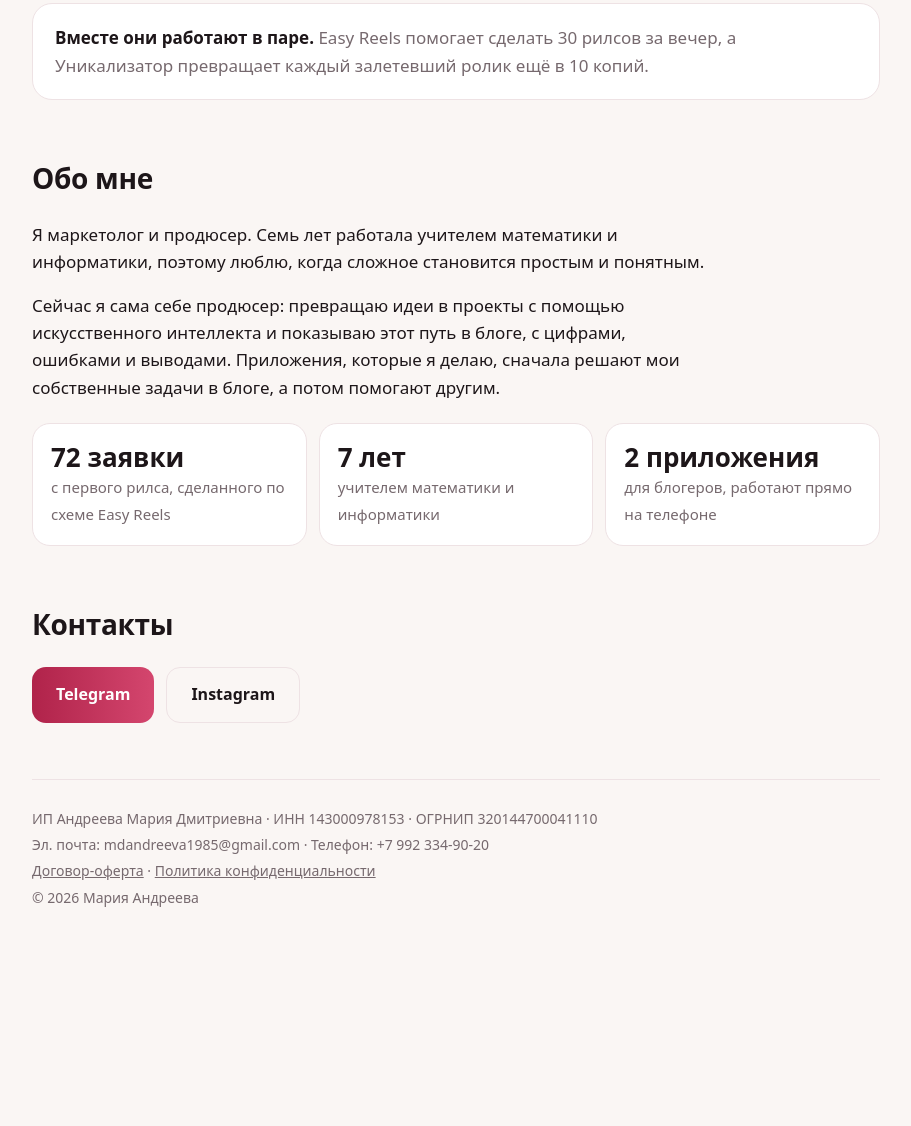
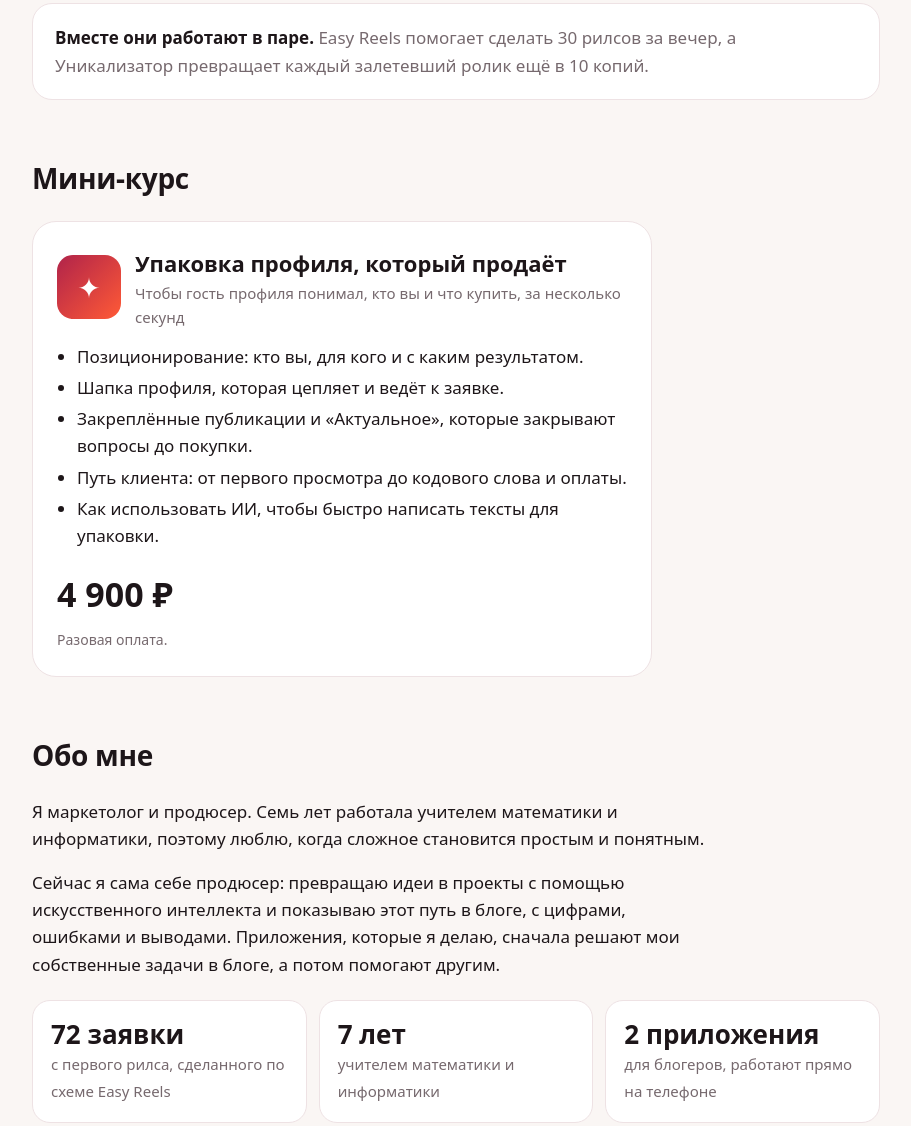
Before and after one commit to mdandreeva1985/maria-andreeva, a plain HTML site: page index.html in a window 1280 px wide. Shown: the part 1158-2284 px from the top of the page, without its empty margins (184-1095 px from the left). Before the commit the page ends 2111 px from the top, so only its background shows below. Drawn offline with Linux system fonts and the light colour scheme.

Commit message:
Мини-курс «Упаковка профиля, который продаёт», 4 900 ₽
Co-Authored-By: Claude Opus 5.5 <noreply@anthropic.com>

```diff
--- a/index.html
+++ b/index.html
@@ -47,6 +47,8 @@ h2{font-size:28px;margin:0 0 20px;letter-spacing:-.3px}
 .note{font-size:14px;color:var(--muted);margin:-6px 0 0}
 .product .cta{margin-top:auto}
 .product .btn{flex:1;min-width:140px}
+.badge{width:64px;height:64px;border-radius:16px;flex:none;display:grid;place-items:center;font-size:28px;color:#fff;background:linear-gradient(135deg,var(--a1),var(--u1))}
+.course{max-width:620px}
 .duo{background:var(--card);border:1px solid var(--line);border-radius:20px;padding:20px 22px;color:var(--muted)}
 .duo b{color:var(--ink)}
 .contacts{display:flex;flex-wrap:wrap;gap:12px}
@@ -60,7 +62,7 @@ footer p{margin:4px 0}
 <div class="wrap">
 <header>
   <a class="logo" href="./">Мария Андреева</a>
-  <nav><a href="#products">Приложения</a><a href="#about">Обо мне</a><a href="#contacts">Контакты</a></nav>
+  <nav><a href="#products">Приложения</a><a href="#course">Курс</a><a href="#about">Обо мне</a><a href="#contacts">Контакты</a></nav>
 </header>
 
 <div class="hero">
@@ -107,6 +109,25 @@ footer p{margin:4px 0}
   <p class="duo" style="margin-top:16px"><b>Вместе они работают в паре.</b> Easy Reels помогает сделать 30 рилсов за вечер, а Уникализатор превращает каждый залетевший ролик ещё в 10 копий.</p>
 </section>
 
+<section id="course">
+  <h2>Мини-курс</h2>
+  <article class="product course">
+    <div class="top">
+      <div class="badge" aria-hidden="true">✦</div>
+      <div><h3>Упаковка профиля, который продаёт</h3><p class="sub">Чтобы гость профиля понимал, кто вы и что купить, за несколько секунд</p></div>
+    </div>
+    <ul>
+      <li>Позиционирование: кто вы, для кого и с каким результатом.</li>
+      <li>Шапка профиля, которая цепляет и ведёт к заявке.</li>
+      <li>Закреплённые публикации и «Актуальное», которые закрывают вопросы до покупки.</li>
+      <li>Путь клиента: от первого просмотра до кодового слова и оплаты.</li>
+      <li>Как использовать ИИ, чтобы быстро написать тексты для упаковки.</li>
+    </ul>
+    <div class="price"><b>4 900 ₽</b></div>
+    <p class="note">Разовая оплата.</p>
+  </article>
+</section>
+
 <section id="about" class="about">
   <h2>Обо мне</h2>
   <p>Я маркетолог и продюсер. Семь лет работала учителем математики и информатики, поэтому люблю, когда сложное становится простым и понятным.</p>
```
